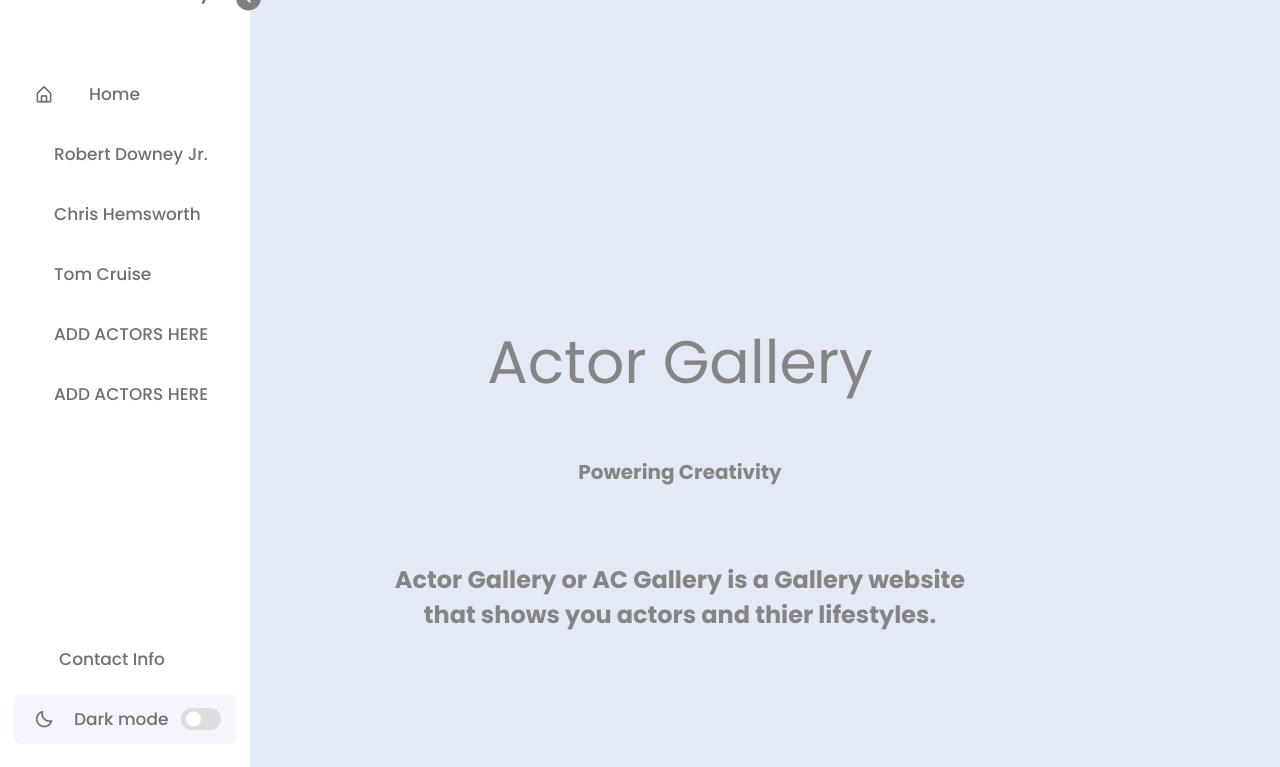
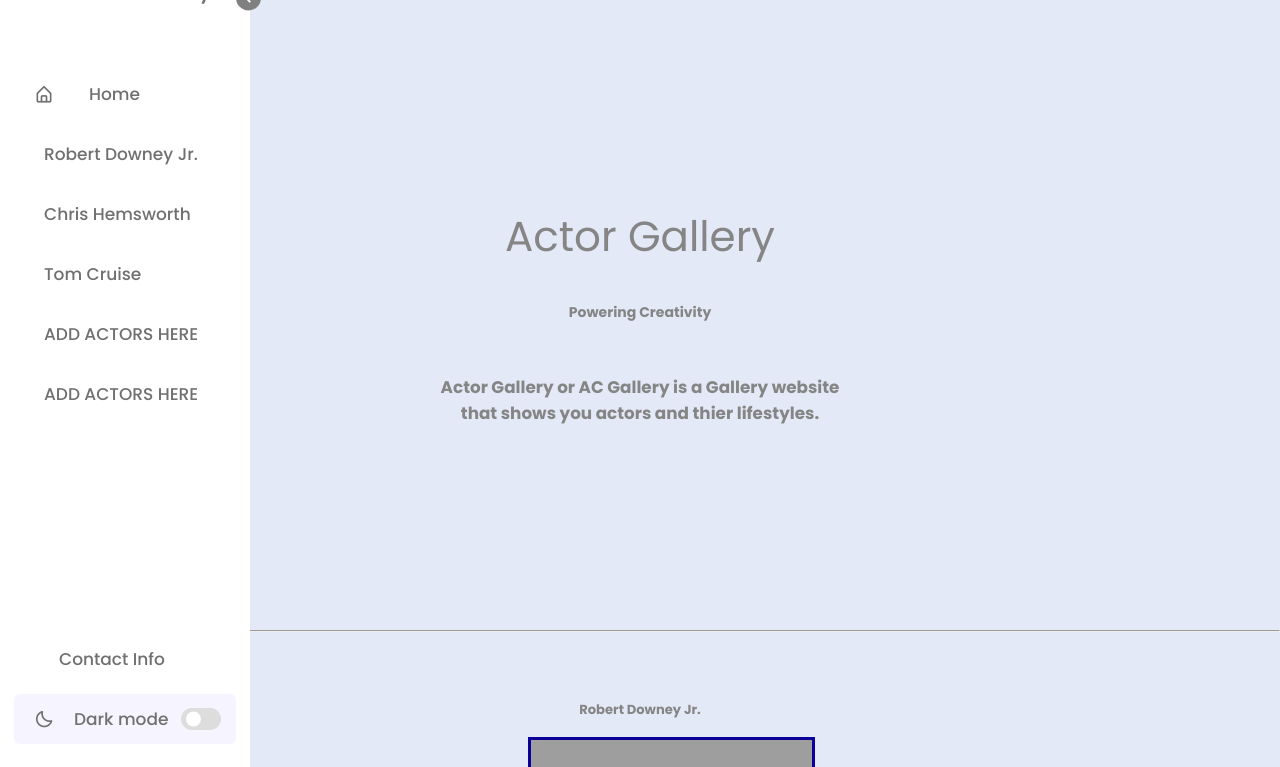
Before and after one commit to Callmeundoing/AC-TEST-SITE-1, a plain HTML site: page index.html in a window 1280 px wide. Both pictures are taken after a click on the icon 86 px from the left and 31 px from the top of the page. Shown: the part 33-800 px from the top of the page. Drawn offline with nearby package versions, Linux system fonts and the light colour scheme; grey boxes are pictures that could not be loaded.

Commit message:
Update style.css

```diff
--- a/style.css
+++ b/style.css
@@ -336,34 +336,34 @@ center {
 
 p {
     font-size: 60px;
-    margin-left: 80px;
+    margin-left: 0px;
 }
 
 h1 {
     font-size: 20px;
-    margin-left: 80px;
+    margin-left: 0px;
 }
 
 h2 {
     text-align: center;
-    margin-left: 80px;
+    margin-left: 0px;
 }
 
 h3 {
     text-align: center;
-    margin-left: 80px;
+    margin-left: 0px;
 }
 
 
 h4 {
     font-size: 25px;
     text-align: center;
-    margin-left: 80px;
+    margin-left: 0px;
 }
 
 h5 {
     font-size: 25px;
-    margin: 10px;
+    margin: 0px;
 }
 
 
@@ -371,4 +371,5 @@ h5 {
 Center{
 
     margin-left: 0px;
+    zoom: 70%;
 }
```
